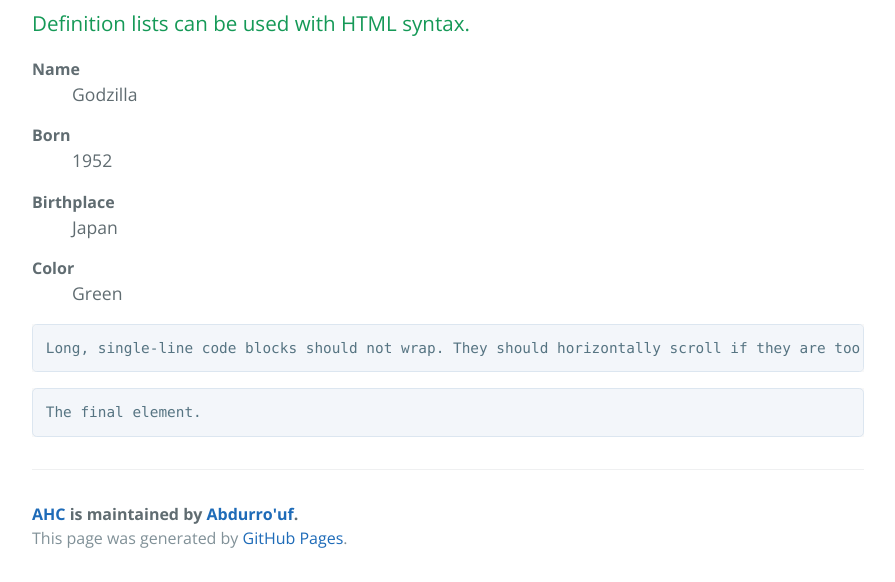
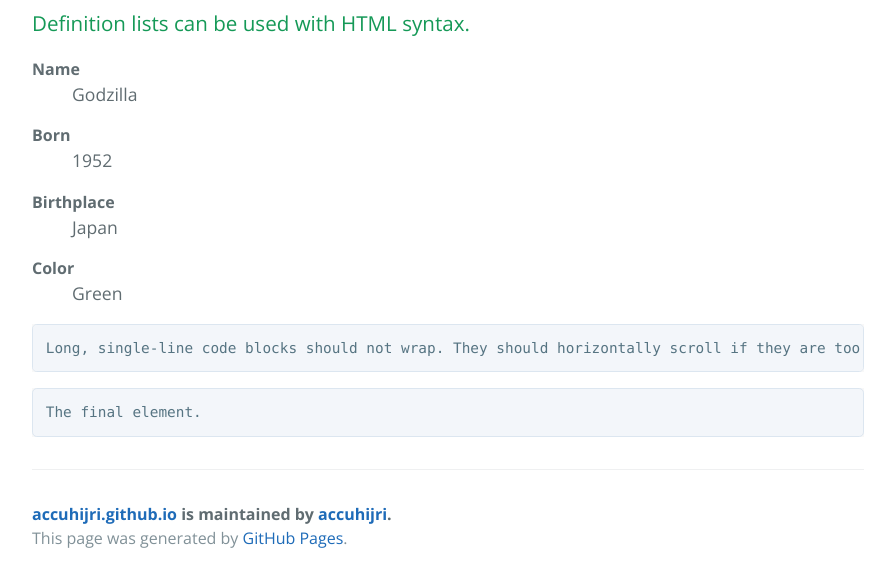
Before and after one commit to accuhijri/accuhijri.github.io, a Jekyll site: the page built from index.md, in a window 1280 px wide and 900 px high, scrolled down 3146 px, cut to the strip 318-900 px from the top of the window. Shown: the whole strip, without its empty margins (192-1087 px from the left). Built offline with Jekyll 4.4.1, drawn with Linux system fonts in a browser that asks for light colours.

Commit message:
Update default.html

```diff
--- a/_layouts/default.html
+++ b/_layouts/default.html
@@ -32,7 +32,7 @@
 
       <footer class="site-footer">
         {% if site.github.is_project_page %}
-          <span class="site-footer-owner"><a href="https://github.com/accuhijri/ahc">AHC</a> is maintained by <a href="https://aabdurrouf.github.io/">Abdurro'uf</a>.</span>
+          <span class="site-footer-owner"><a href="{{ site.github.repository_url }}">{{ site.github.repository_name }}</a> is maintained by <a href="{{ site.github.owner_url }}">{{ site.github.owner_name }}</a>.</span>
         {% endif %}
         <span class="site-footer-credits">This page was generated by <a href="https://pages.github.com">GitHub Pages</a>.</span>
       </footer>
```
